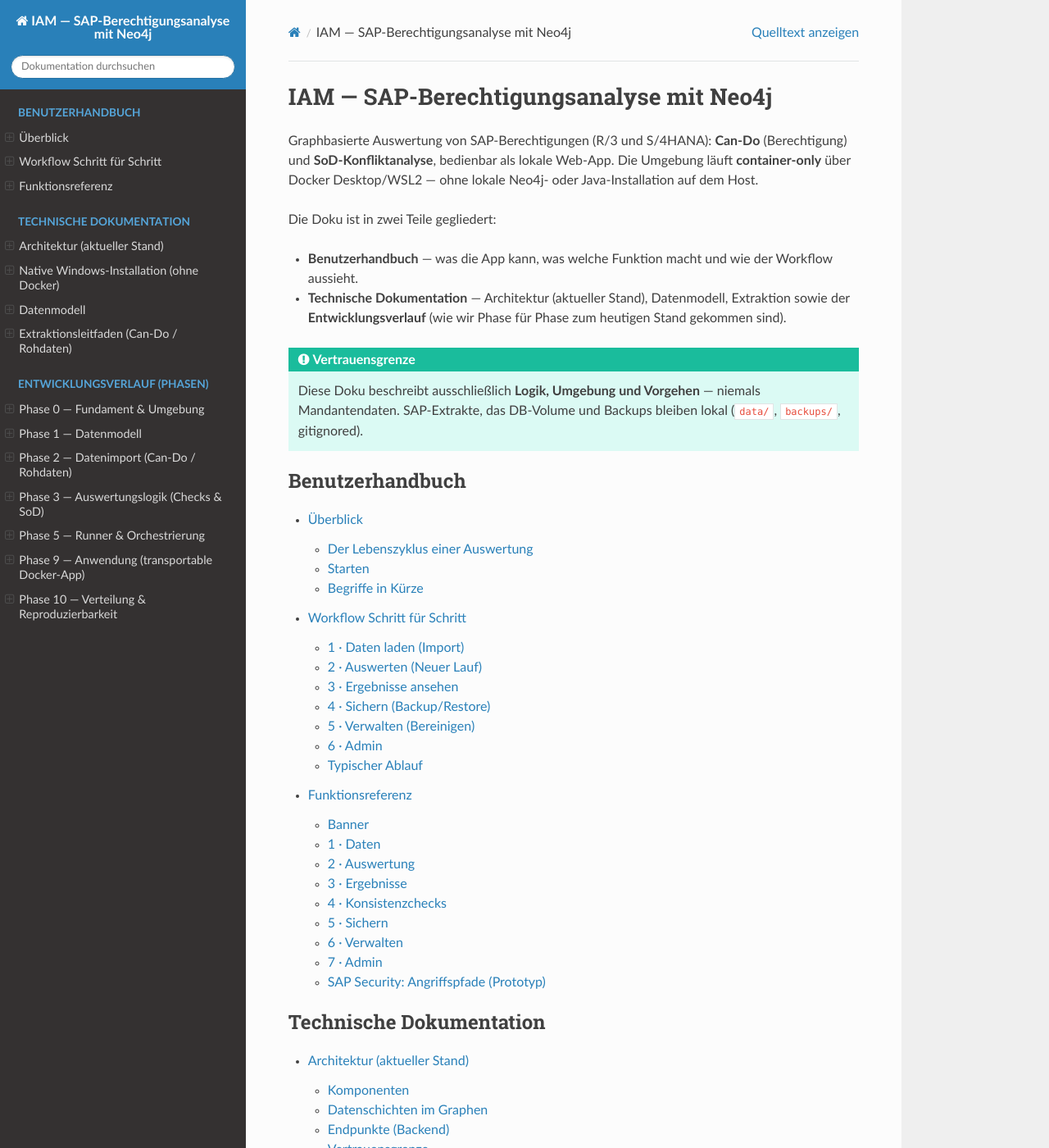
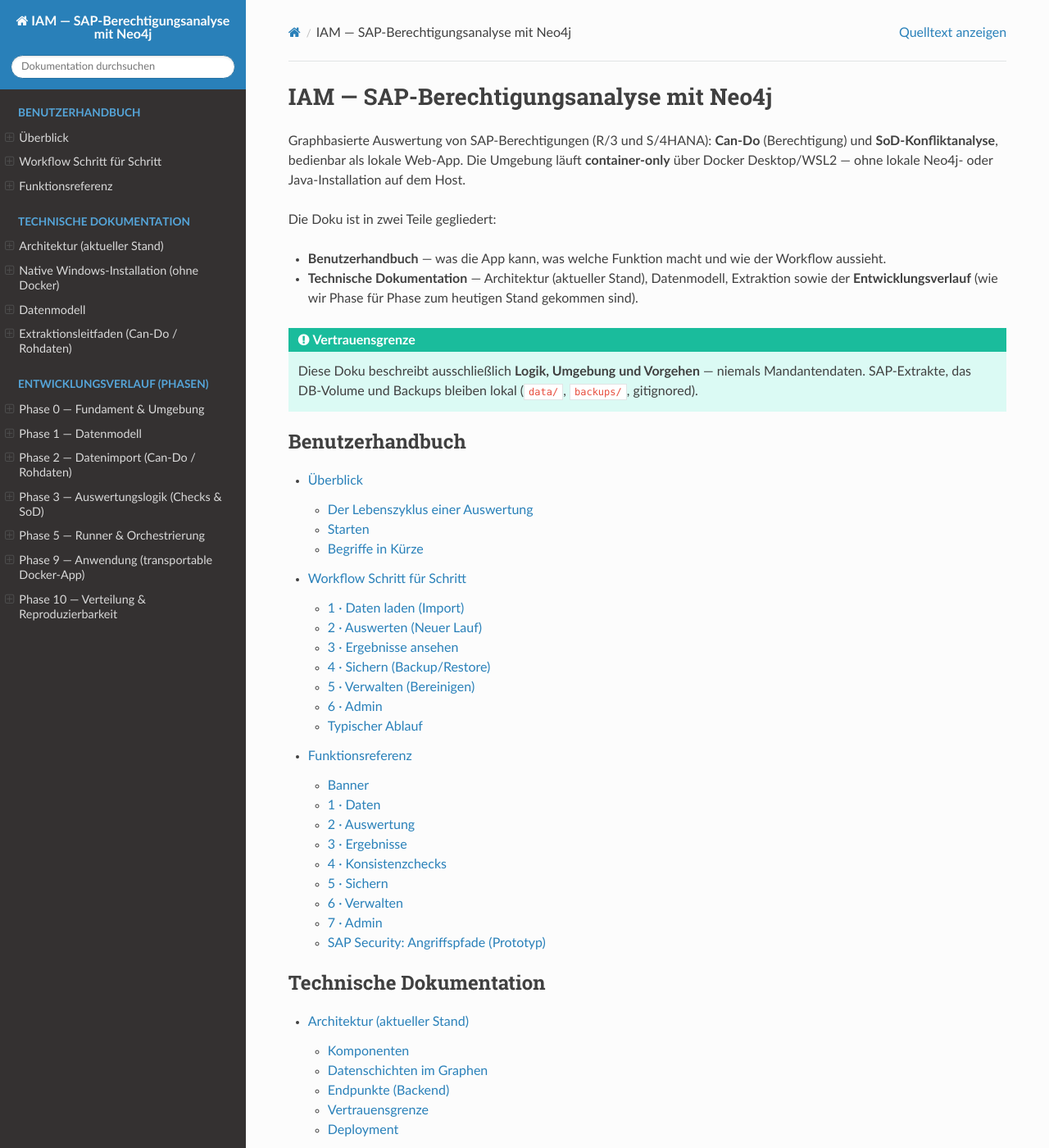
Before and after one commit to neoprehn/docs, a Sphinx documentation site: the page built from iam/docs/index.md, in a window 1280 px wide and 1400 px high. Shown: the whole window at 82% size. Built offline with Sphinx 7.4.7 and the Read the Docs theme 3.1.0, drawn with Linux system fonts in a browser that asks for light colours.

Commit message:
sync: iam-Doku aktualisiert (8b97c8c7fcd5828e5c1c01e95f89af1cda6902cc)

```diff
--- /dev/null
+++ b/iam/docs/_static/custom.css
@@ -0,0 +1,5 @@
+/* sphinx_rtd_theme begrenzt den Lesebereich standardmaessig recht schmal (~800px) --
+   Nutzer-Wunsch: breiter, passend zu grossen Bildschirmen. */
+.wy-nav-content {
+  max-width: 1400px;
+}
--- a/iam/docs/conf.py
+++ b/iam/docs/conf.py
@@ -38,3 +38,6 @@ html_theme_options = {
     "navigation_depth": 4,
     "collapse_navigation": False,
 }
+# Lesebereich verbreitern (Theme-Standard ist schmal) -- docs/_static/custom.css
+html_static_path = ["_static"]
+html_css_files = ["custom.css"]
```
